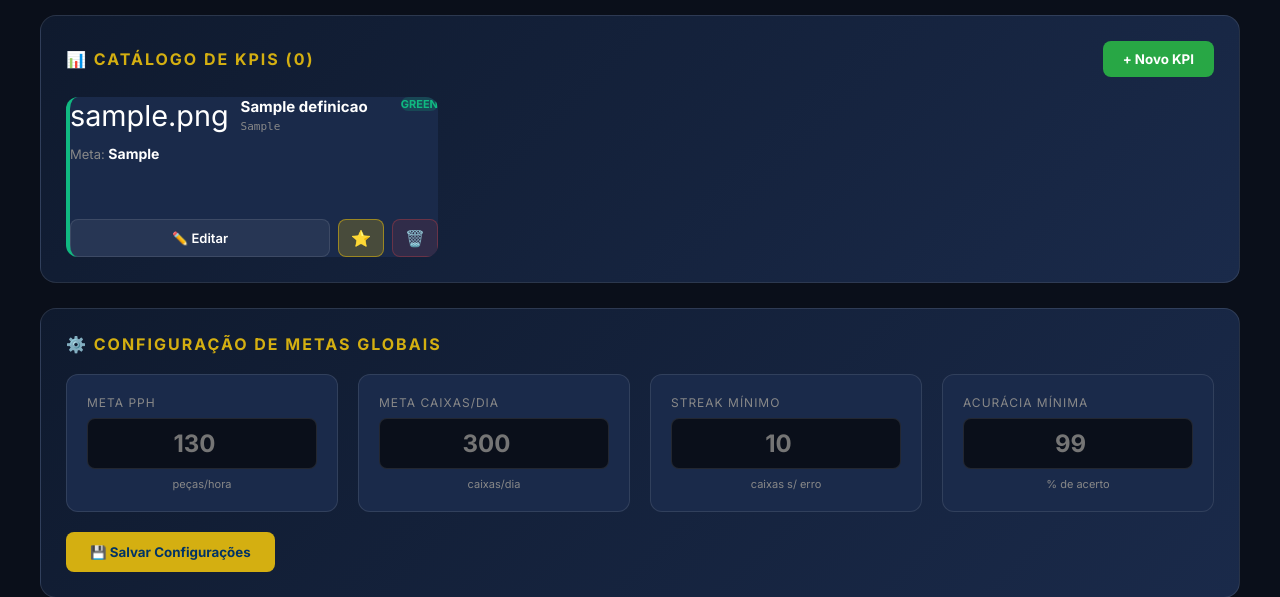
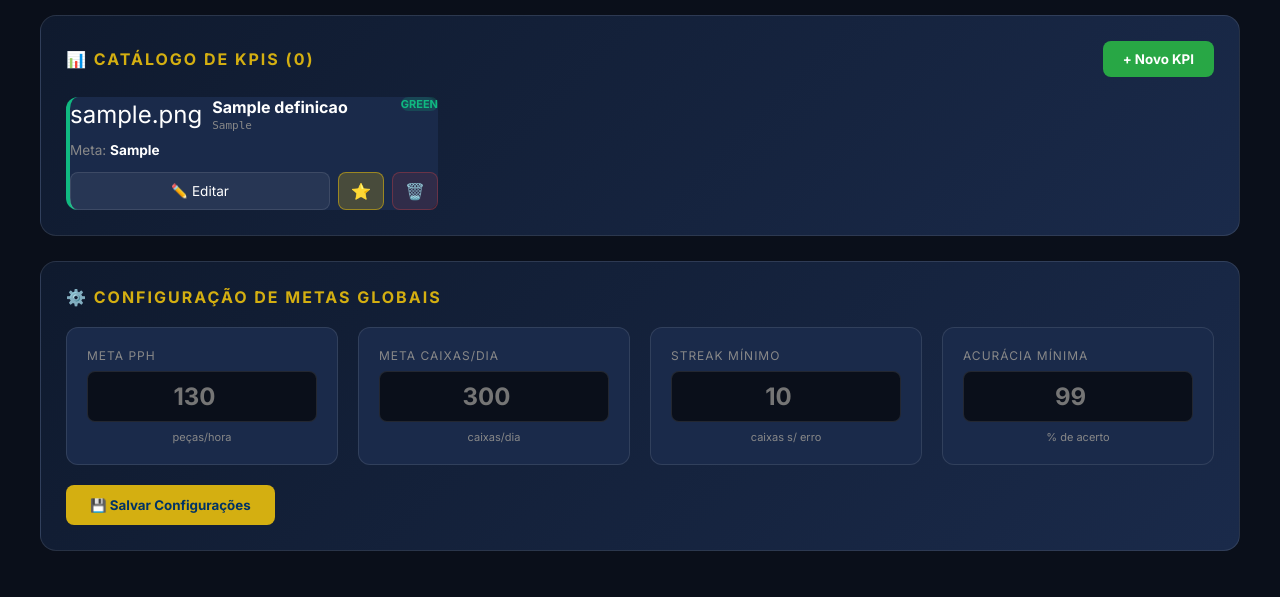
Before and after one commit to NicolyBB/mes-picking, a Django app: template templates/gerir-kpis.html in a window 1280 px wide. Shown: the part 131-728 px from the top of the page. Run offline with Django 5.2, Linux system fonts and the light colour scheme; the template is opened without the code that fills it: values that come from a table or form of the project are taken from there, others are empty; data comes from the database, SQL or seed files in the repository; tables that the repository leaves empty hold one stand-in row (values such as "Sample post").

Commit message:
Refactor KPI template layout and styles

```diff
--- a/templates/gerir-kpis.html
+++ b/templates/gerir-kpis.html
@@ -55,36 +55,31 @@
                  data-formula="{{ kpi.formula|escapejs }}"
                  data-meta="{{ kpi.meta|escapejs }}"
                  data-cor="{{ kpi.tom_cor }}"
-                 data-supervisor="{{ kpi.supervisor_resp_id|default:'' }}"
-                 style="display: flex; flex-direction: column; justify-content: space-between; min-height: 160px; overflow: hidden; background: var(--bg-tertiary);">
-
-                <div>
-                    <div style="display:flex;justify-content:space-between;align-items:flex-start;margin-bottom:12px; gap:10px;">
-                        <div style="display:flex;align-items:center;gap:12px; min-width:0;">
-                            <span style="font-size:1.8rem; flex-shrink:0; display:flex; align-items:center;">{{ kpi.icone }}</span>
-                            <div style="min-width:0;">
-                                <div style="font-weight:700;color:var(--text-primary);font-size:15px;white-space:nowrap;overflow:hidden;text-overflow:ellipsis;" title="{{ kpi.nome }}">{{ kpi.nome }}</div>
-                                <div style="font-size:11px;color:var(--text-secondary);font-family:monospace;margin-top:4px;white-space:nowrap;overflow:hidden;text-overflow:ellipsis;" title="{{ kpi.formula }}">{{ kpi.formula|default:"N/A" }}</div>
-                            </div>
+                 data-supervisor="{{ kpi.supervisor_resp_id|default:'' }}">
+                <div style="display:flex;justify-content:space-between;align-items:flex-start;margin-bottom:10px;">
+                    <div style="display:flex;align-items:center;gap:10px;">
+                        <span style="font-size:1.5rem;">{{ kpi.icone }}</span>
+                        <div>
+                            <div style="font-weight:700;color:var(--text-primary);">{{ kpi.nome }}</div>
+                            <div style="font-size:11px;color:var(--text-secondary);font-family:monospace;margin-top:2px;">{{ kpi.formula|truncatechars:40 }}</div>
                         </div>
-                        <span class="badge-tom badge-tom-{{ kpi.tom_cor|lower }}" style="flex-shrink:0;">{{ kpi.tom_cor }}</span>
                     </div>
-                    <div style="font-size:13px;color:var(--text-secondary);margin-bottom:16px;">
-                        Meta: <strong style="color:var(--text-primary);font-size:14px;">{{ kpi.meta|default:"—" }}</strong>
-                    </div>
+                    <span class="badge-tom badge-tom-{{ kpi.tom_cor|lower }}">{{ kpi.tom_cor }}</span>
                 </div>
-
-                <div style="display:flex;gap:8px; margin-top: auto;">
+                <div style="font-size:.85rem;color:var(--text-secondary);margin-bottom:14px;">
+                    Meta: <strong style="color:var(--text-primary);">{{ kpi.meta|default:"—" }}</strong>
+                </div>
+                <div style="display:flex;gap:8px;">
                     <button class="btn-icon-full" data-action="editar-kpi" data-id="{{ kpi.id }}"
-                        style="flex:1;padding:8px;background:rgba(255,255,255,.06);border:1px solid var(--border-color);border-radius:8px;color:var(--text-primary);cursor:pointer;font-size:13px;font-weight:600;display:flex;align-items:center;justify-content:center;gap:6px;transition:all 0.2s;">
+                        style="flex:1;padding:8px;background:rgba(255,255,255,.06);border:1px solid var(--border-color);border-radius:8px;color:var(--text-primary);cursor:pointer;font-size:.85rem;">
                         ✏️ Editar
                     </button>
                     <button class="btn-icon" onclick="toggleFavorito({{ kpi.id }}, this)" title="Favoritar" id="fav-{{ kpi.id }}"
-                        style="padding:8px 12px;background:{% if kpi.favorito %}rgba(212,175,17,.25){% else %}rgba(255,255,255,.04){% endif %};border:1px solid {% if kpi.favorito %}rgba(212,175,17,.6){% else %}rgba(255,255,255,.08){% endif %};border-radius:8px;color:{% if kpi.favorito %}#d4af11{% else %}var(--text-secondary){% endif %};cursor:pointer;transition:all .25s;display:flex;align-items:center;justify-content:center;">
+                        style="padding:8px 12px;background:{% if kpi.favorito %}rgba(212,175,17,.25){% else %}rgba(255,255,255,.04){% endif %};border:1px solid {% if kpi.favorito %}rgba(212,175,17,.6){% else %}rgba(255,255,255,.08){% endif %};border-radius:8px;color:{% if kpi.favorito %}#d4af11{% else %}var(--text-secondary){% endif %};cursor:pointer;transition:all .25s;">
                         ⭐
                     </button>
                     <button class="btn-icon" data-action="excluir-kpi" data-id="{{ kpi.id }}" data-nome="{{ kpi.nome|escapejs }}"
-                        style="padding:8px 12px;background:rgba(239,68,68,.1);border:1px solid rgba(239,68,68,.3);border-radius:8px;color:#ef4444;cursor:pointer;display:flex;align-items:center;justify-content:center;transition:all 0.2s;">
+                        style="padding:8px 12px;background:rgba(239,68,68,.1);border:1px solid rgba(239,68,68,.3);border-radius:8px;color:#ef4444;cursor:pointer;">
                         🗑️
                     </button>
                 </div>
```
